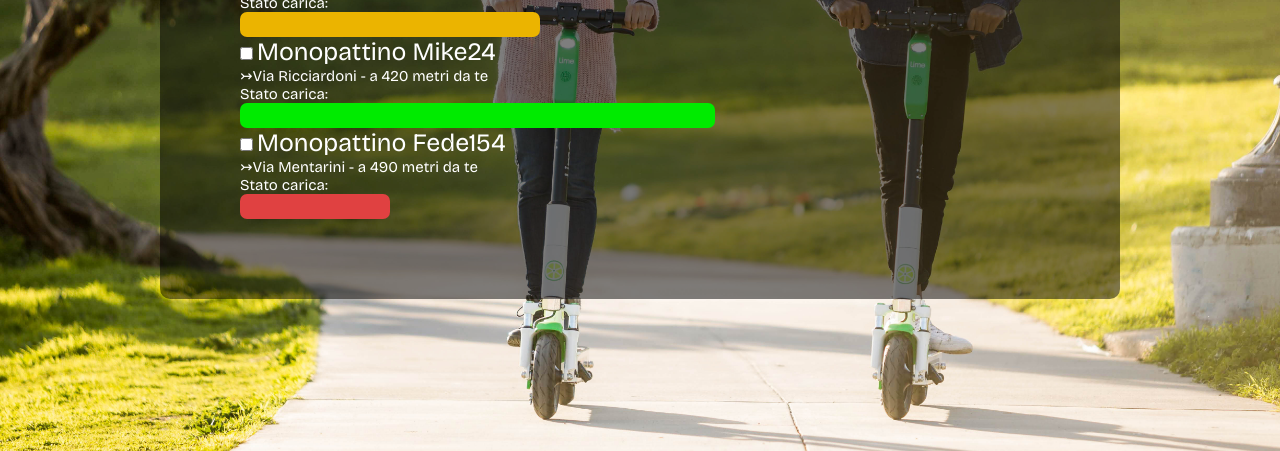
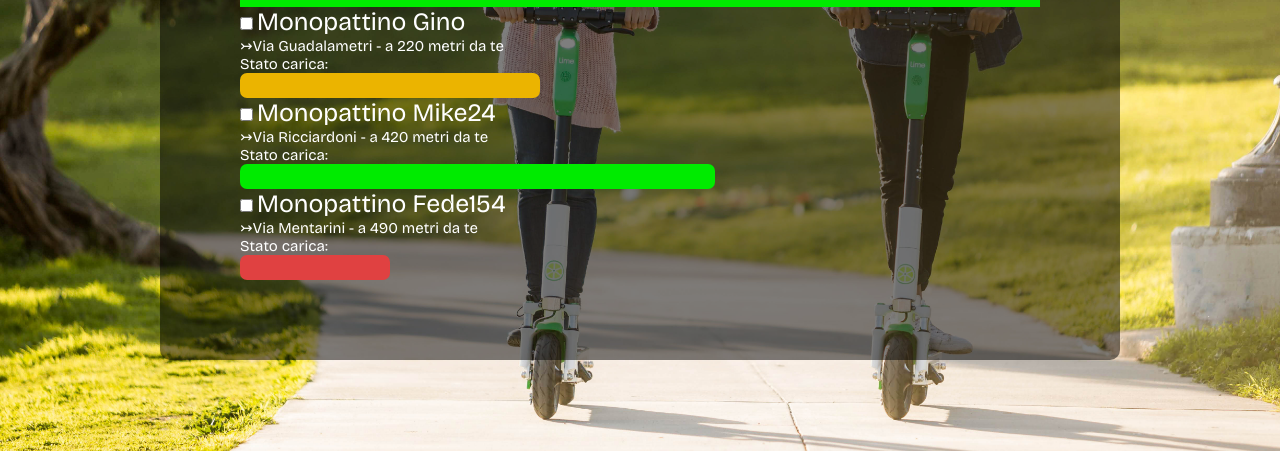
Before and after one commit to HW-Maximilian/boolean-bootcamp, a plain HTML site: page Coding_Challenge/index.html in a window 1280 px wide. Shown: the part 349-800 px from the top of the page. Drawn offline with nearby package versions, Linux system fonts and the light colour scheme.

Commit message:
Update style.css
Container del sito centrato con posizione assoluta

```diff
--- a/Coding_Challenge/style/style.css
+++ b/Coding_Challenge/style/style.css
@@ -9,12 +9,14 @@ body {
 }
 
 .container {
-    margin: auto;
     background-color: rgba(0, 0, 0, 0.5);
     border-radius: 10px;
-    margin-top: 30px;
     width: 800px;
     padding: 80px;
+    position: absolute;
+    left: 50%;
+    top: 50%;
+    transform: translate(-50%, -50%);
 }
 
 header {
```
